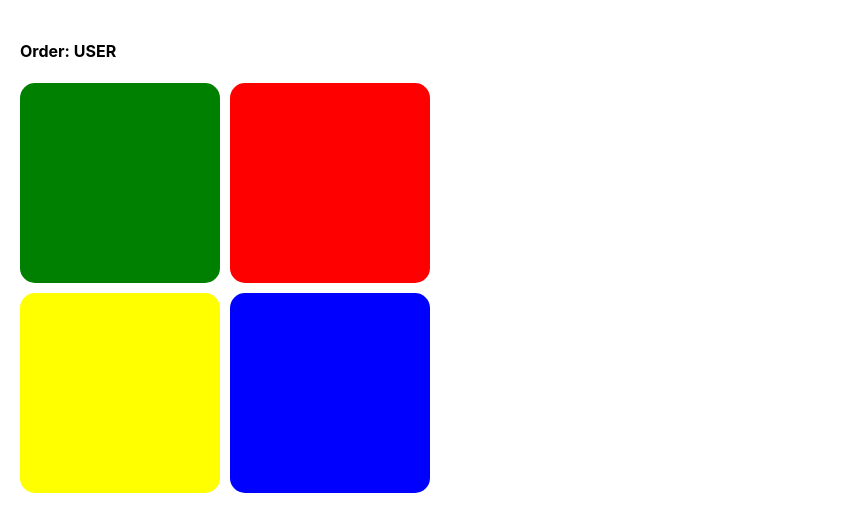
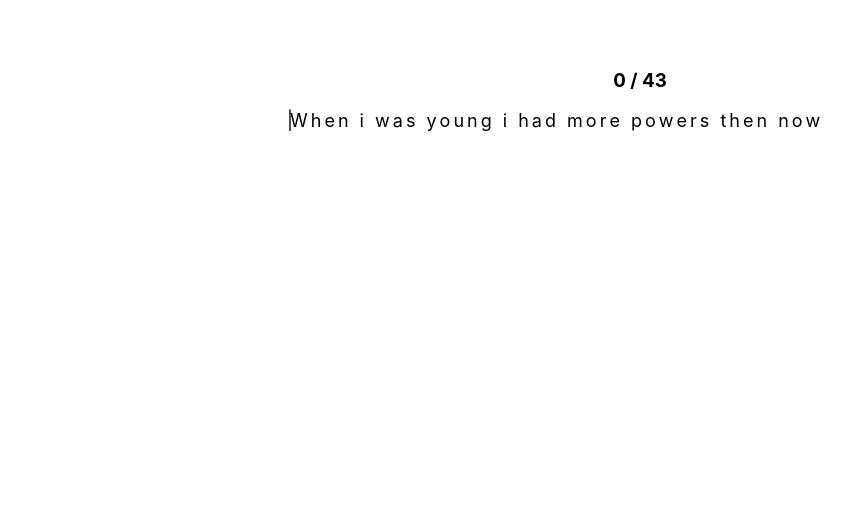
Before and after one commit to yyersultan29/MY-APP, a React (Create React App) app: page / in a window 1280 px wide. Shown: the top 532 px of the page, without its empty margins (0-863 px from the left). Built offline with nearby package versions, Linux system fonts and the light colour scheme.

Commit message:
typeracer done

```diff
--- a/src/App.tsx
+++ b/src/App.tsx
@@ -1,16 +1,11 @@
-import { useState } from 'react';
-import './App.css';
-import { SimoneGame } from './components/SimoneGame/SimoneGame';
-
+import { TypeRacer } from "./components/TypeRacer/TypeRacer"
 
 function App() {
 
-
-  return (
-    <div className='App'>
-      <SimoneGame />
-    </div>
-  )
+  return <div>
+    <TypeRacer />
+  </div>
 }
 
-export default App;
+
+export default App
--- /dev/null
+++ b/src/components/Game3072/Game3072.module.css
@@ -0,0 +1,11 @@
+.container {
+  width: 210px;
+  display: flex;
+  flex: wrap;
+}
+
+.block {
+  width: 50px;
+  height: 50px;
+  border: 1px solid rgb(10, 65, 46);
+}
--- /dev/null
+++ b/src/components/Game3072/helpers.ts
@@ -0,0 +1 @@
+export function move() {}
--- /dev/null
+++ b/src/components/TypeRacer/Alert.tsx
@@ -0,0 +1,22 @@
+import { FC } from "react"
+
+import "./TypeRacer.css";
+import { Modal } from "../Modal/Modal"
+
+interface AlertProps {
+  open: boolean
+  onClose: () => void
+  handleRestart: () => void;
+}
+
+export const Alert: FC<AlertProps> = ({ open, onClose, handleRestart }) => {
+  return (
+    <Modal opened={open} onClose={onClose}>
+      <div className="modal-container">
+        <h2>End tour</h2>
+        <h5>Start again</h5>
+        <button className="btn" onClick={handleRestart}>Restart</button>
+      </div>
+    </Modal>
+  )
+}
--- /dev/null
+++ b/src/components/TypeRacer/TypeRacer.css
@@ -0,0 +1,51 @@
+.main {
+  display: flex;
+  justify-content: center;
+  flex-direction: column;
+  align-items: center;
+  margin-top: 50px;
+}
+
+.container {
+  width: 700px;
+  display: flex;
+  flex-wrap: wrap;
+}
+.word {
+  line-break: normal;
+  display: flex;
+}
+.letter {
+  font-size: 18px;
+  letter-spacing: 3px;
+}
+.wrong {
+  color: red;
+  position: relative;
+}
+.wrong-space {
+  background-color: rgb(216, 90, 90);
+}
+.correct {
+  color: green;
+  position: relative;
+}
+.active {
+  position: relative;
+}
+.active::before {
+  content: "|";
+  position: absolute;
+  left: -3px;
+  top: 0;
+}
+
+/* Alert Modal */
+.modal-container {
+  padding: 20px;
+  text-align: center;
+}
+
+.btn {
+  padding: 5px;
+}
--- /dev/null
+++ b/src/components/TypeRacer/TypeRacer.tsx
@@ -0,0 +1,95 @@
+import { Fragment, useCallback, useEffect, useState } from "react";
+import { words } from "./data"
+
+import "./TypeRacer.css";
+import { textMapper } from "./mapper";
+import { Alert } from "./Alert";
+
+let currentIndex = -1;
+export const TypeRacer = () => {
+
+  const [open, setOpen] = useState(false);
+  const [correct, setCorrect] = useState(0);
+  const [lettersList, setLettersList] = useState(() => textMapper(words));
+
+  const handleRestart = useCallback(() => {
+    setCorrect(0);
+    setLettersList(() => textMapper(words));
+    setOpen(false);
+    currentIndex = -1;
+  }, [])
+
+  const handleClickKey = (e: KeyboardEvent) => {
+
+    if (e.key.length > 1) return;
+
+    if (currentIndex + 1 >= lettersList.length) {
+      setOpen(true);
+      return;
+    }
+
+    setLettersList(prev => {
+
+      let copy = [...prev];
+      console.log(currentIndex);
+      if (e.key === copy[currentIndex].letter) {
+        copy[currentIndex] = {
+          className: "correct",
+          letter: copy[currentIndex].letter
+        };
+        setCorrect(prev => ++prev);
+      } else {
+        copy[currentIndex] = {
+          className: copy[currentIndex].letter === " " ? "wrong-space" : "wrong",
+          letter: copy[currentIndex].letter
+        };
+      }
+
+      return copy;
+    });
+    ++currentIndex
+
+  }
+
+  useEffect(() => {
+
+    window.addEventListener("keyup", (e) => handleClickKey(e));
+
+    return () => {
+      window.removeEventListener("keyup", (e) => handleClickKey(e));
+    }
+
+  }, []);
+
+  return (
+    <Fragment>
+
+      <div className="main">
+        <h3>{correct} / {lettersList.length}</h3>
+        <div className="container">
+          {lettersList.map((item, index) => (
+            <div
+              key={index}
+              className={`
+              letter
+              ${item.className}
+              ${index === currentIndex + 1 ? " active" : ""}`}
+            >
+              {
+                item.letter === " " ?
+                  <span>&nbsp;</span> :
+                  item.letter
+              }
+            </div>
+          ))}
+        </div>
+
+      </div>
+      <Alert
+        open={open}
+        onClose={() => setOpen(false)}
+        handleRestart={handleRestart}
+      />
+    </Fragment>
+  )
+}
--- /dev/null
+++ b/src/components/TypeRacer/data.ts
@@ -0,0 +1 @@
+export const words = "When i was young i had more powers then now";
--- /dev/null
+++ b/src/components/TypeRacer/mapper.ts
@@ -0,0 +1,21 @@
+export const textMapper = (text: string) => {
+  const result = [];
+  const arr = text.split(" ");
+
+  for (let i = 0; i < arr.length; i++) {
+    const word = arr[i];
+    for (const letter of word) {
+      result.push({
+        letter,
+        className: "",
+      });
+    }
+    i + 1 < arr.length &&
+      result.push({
+        letter: " ",
+        className: "",
+      });
+  }
+
+  return result;
+};
```
Also changed, not shown: src/components/Game3072/Game3072.tsx (added, +95 -0 lines).
